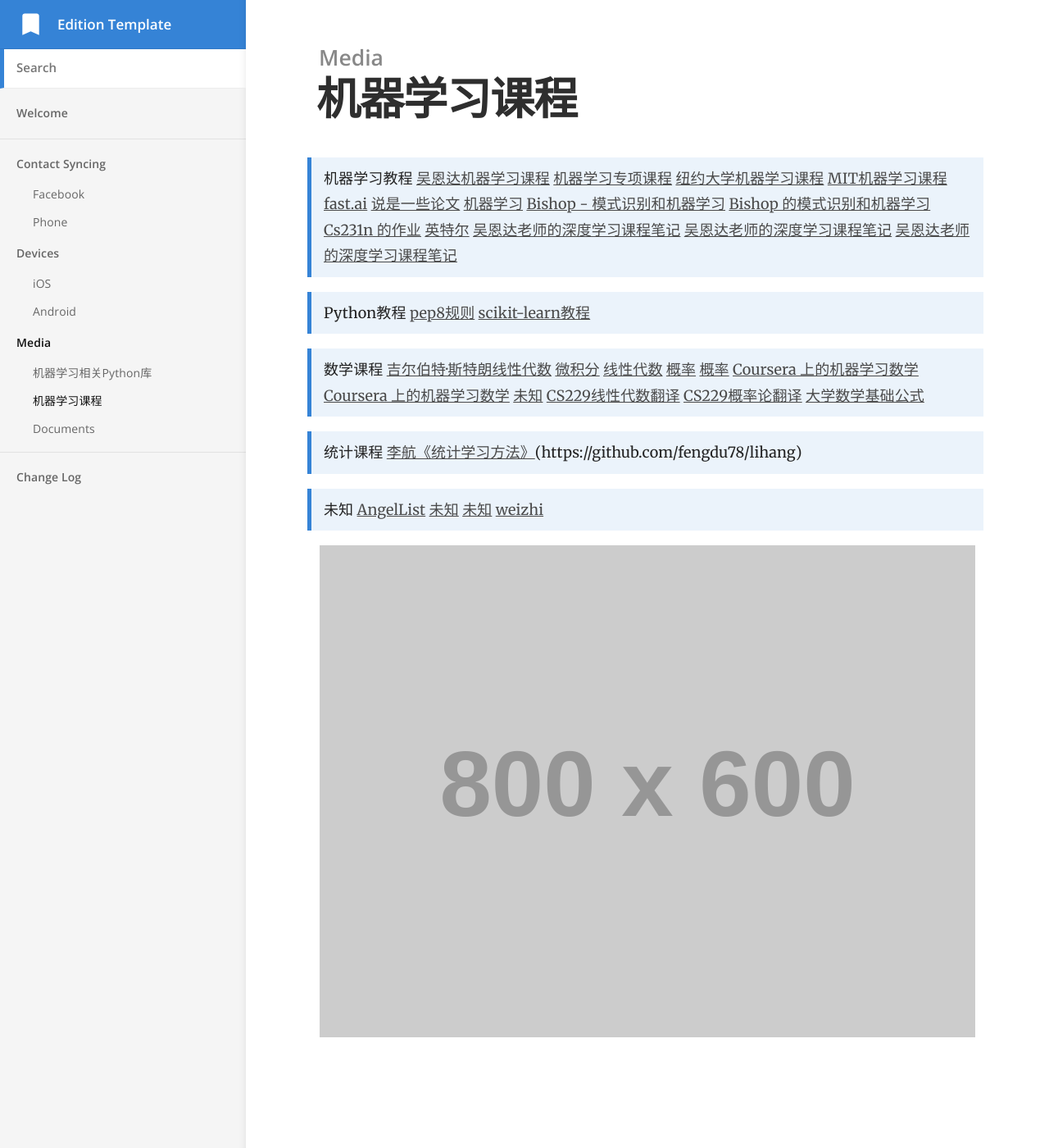
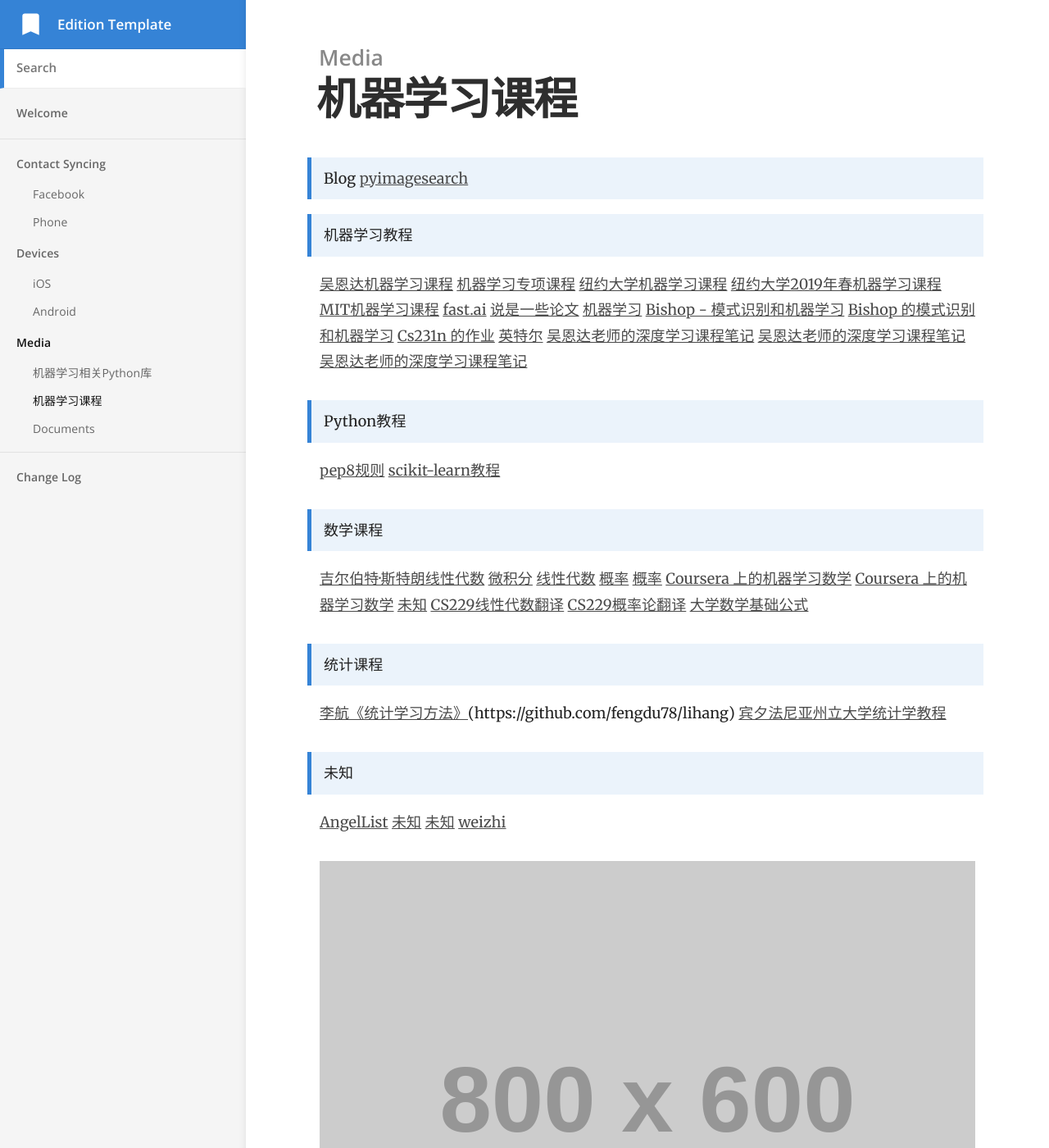
Before and after one commit to bashendixie/Machine_Learning_Notes, a Jekyll site: the page built from _docs/media/video.md, in a window 1280 px wide and 1400 px high. Shown: the whole window at 82% size. Built offline with Jekyll 4.4.1, drawn with Linux system fonts in a browser that asks for light colours.

Commit message:
no message

```diff
--- a/_docs/media/video.md
+++ b/_docs/media/video.md
@@ -4,10 +4,16 @@
 order: 2
 ---
 
+> Blog
+[pyimagesearch](https://pyimagesearch.com/start-here/)
+
+
 > 机器学习教程
+
 [吴恩达机器学习课程](https://www.coursera.org/learn/machine-learning)
 [机器学习专项课程](https://www.coursera.org/specializations/deep-learning#instructors)
 [纽约大学机器学习课程](https://atcold.github.io/pytorch-Deep-Learning/)
+[纽约大学2019年春机器学习课程](https://davidrosenberg.github.io/ml2019/#home)
 [MIT机器学习课程](http://introtodeeplearning.com/)
 [fast.ai](https://course.fast.ai/)
 [说是一些论文](https://adeshpande3.github.io/)
@@ -21,11 +27,13 @@
 [吴恩达老师的深度学习课程笔记](https://github.com/fengdu78/Coursera-ML-AndrewNg-Notes)
 
 > Python教程
+
 [pep8规则](https://pep8.org/)
 [scikit-learn教程](https://github.com/jakevdp/sklearn_tutorial/tree/master/notebooks)
 
 
 > 数学课程
+
 [吉尔伯特·斯特朗线性代数](https://ocw.mit.edu/courses/mathematics/18-06-linear-algebra-spring-2010/)
 [微积分](https://arxiv.org/pdf/1802.01528.pdf)
 [线性代数](https://www.deeplearningbook.org/contents/linear_algebra.html)
@@ -39,10 +47,12 @@
 [大学数学基础公式](http://www.ai-start.com/dl2017/html/math.html)
 
 > 统计课程
+
 [李航《统计学习方法》](https://mp.weixin.qq.com/s/71w0IN3gAYWxrKVM_lcYrQ)(https://github.com/fengdu78/lihang)
-
+[宾夕法尼亚州立大学统计学教程](https://online.stat.psu.edu/statprogram/)
 
 > 未知
+
 [AngelList](https://platerecognizer.com/)
 [未知](https://stanford.edu/~shervine/teaching/cs-230.html)
 [未知](http://distill.pub/)
```
